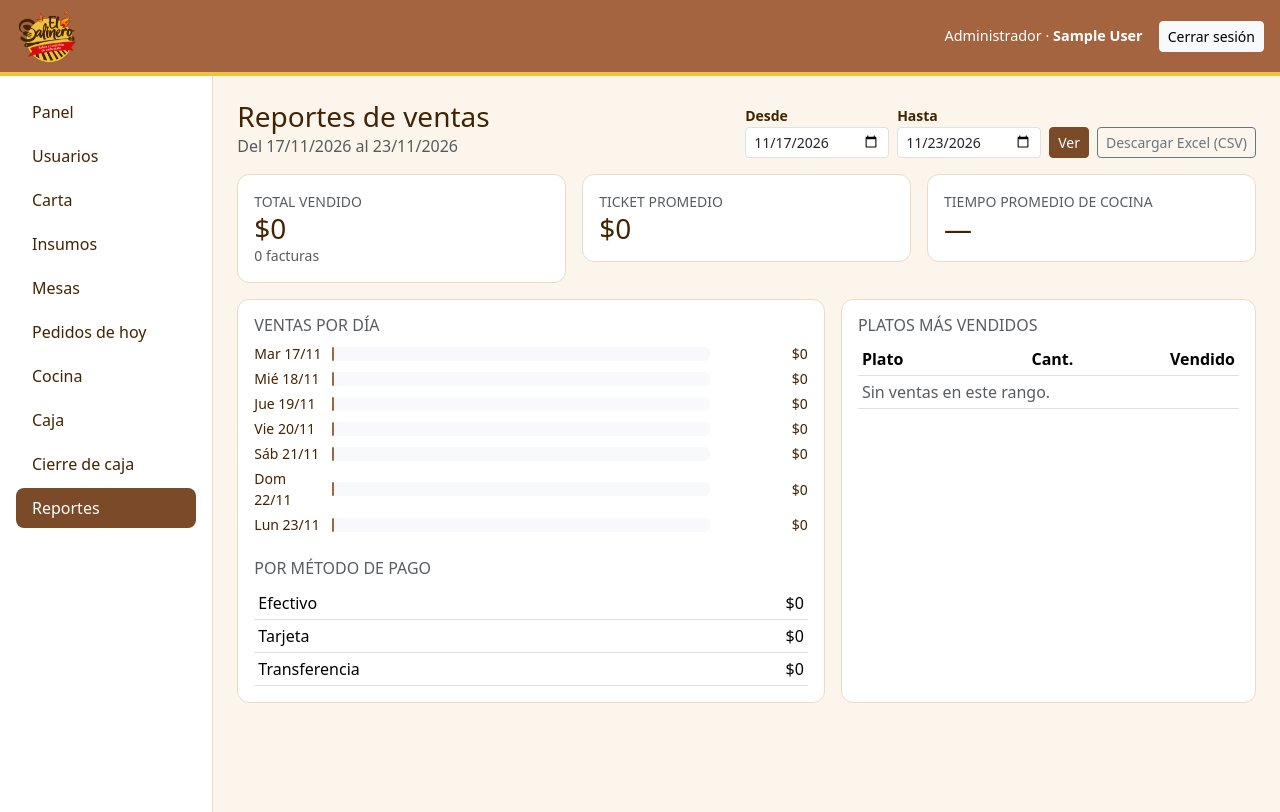
After one commit to camisua/Salinerito, a Django app: page /reportes/ in a window 1280 px wide. The commit adds this page. Run offline with Django 5.2, Linux system fonts and the light colour scheme; the visitor is signed in with stand-in values (Sample User, id 1); data that the repository does not hold is empty.

Commit message:
Panel del administrador y reportes de ventas

```diff
--- /dev/null
+++ b/apps/reportes/consultas.py
@@ -0,0 +1,91 @@
+"""Consultas para el panel y los reportes (RF-11).
+
+Ojo: no usamos filtros como fecha__date ni TruncDate, porque MySQL en
+Windows no tiene las tablas de zonas horarias. Filtramos por rangos de
+hora y agrupamos por día en Python.
+"""
+from collections import OrderedDict
+from datetime import datetime, time, timedelta
+from decimal import Decimal
+
+from django.db.models import DecimalField, ExpressionWrapper, F, Sum
+from django.utils import timezone
+
+from apps.caja.models import Factura, MetodoPago
+from apps.inventario.models import Insumo
+from apps.pedidos.models import DetallePedido, Mesa, Pedido
+
+
+def rango(desde, hasta):
+    """Convierte dos fechas (date) en un rango de horas de Colombia [desde 00:00, hasta+1 00:00)."""
+    zona = timezone.get_current_timezone()
+    inicio = timezone.make_aware(datetime.combine(desde, time.min), zona)
+    fin = timezone.make_aware(datetime.combine(hasta + timedelta(days=1), time.min), zona)
+    return inicio, fin
+
+
+def resumen_del_dia():
+    """Números del panel del administrador."""
+    hoy = timezone.localdate()
+    inicio, fin = rango(hoy, hoy)
+    facturas_hoy = Factura.objects.filter(fecha__gte=inicio, fecha__lt=fin)
+    return {
+        'ventas_hoy': facturas_hoy.aggregate(t=Sum('total'))['t'] or Decimal('0'),
+        'facturas_hoy': facturas_hoy.count(),
+        'pedidos_activos': Pedido.objects.filter(
+            estado__in=[Pedido.Estado.PENDIENTE, Pedido.Estado.EN_PREPARACION, Pedido.Estado.LISTO]).count(),
+        'mesas_ocupadas': Mesa.objects.filter(estado=Mesa.Estado.OCUPADA).count(),
+        'mesas_total': Mesa.objects.count(),
+        'alertas': list(Insumo.objects.filter(existencia__lte=F('cantidad_minima'))),
+        'ultimos_pedidos': Pedido.objects.select_related('mesa', 'mesero')
+            .prefetch_related('detalles').filter(fecha_creacion__gte=inicio, fecha_creacion__lt=fin)[:8],
+    }
+
+
+def ventas_por_dia(desde, hasta):
+    """Total vendido cada día del rango (incluye los días en cero)."""
+    inicio, fin = rango(desde, hasta)
+    dias = OrderedDict()
+    dia = desde
+    while dia <= hasta:
+        dias[dia] = Decimal('0')
+        dia += timedelta(days=1)
+    for factura in Factura.objects.filter(fecha__gte=inicio, fecha__lt=fin).only('fecha', 'total'):
+        dias[timezone.localtime(factura.fecha).date()] += factura.total
+    maximo = max(dias.values(), default=0) or 1
+    return [{'dia': d, 'total': t, 'porcentaje': int(t * 100 / maximo)} for d, t in dias.items()]
+
+
+def ventas_por_metodo(desde, hasta):
+    inicio, fin = rango(desde, hasta)
+    totales = dict(Factura.objects.filter(fecha__gte=inicio, fecha__lt=fin)
+                   .values_list('metodo_pago').annotate(t=Sum('total')))
+    return [{'metodo': texto, 'total': totales.get(valor, Decimal('0'))} for valor, texto in MetodoPago.choices]
+
+
+def platos_mas_vendidos(desde, hasta, limite=10):
+    """Platos cobrados en el rango, ordenados por cantidad."""
+    inicio, fin = rango(desde, hasta)
+    subtotal = ExpressionWrapper(F('cantidad') * F('precio_unitario'),
+                                 output_field=DecimalField(max_digits=12, decimal_places=2))
+    return list(
+        DetallePedido.objects.filter(pedido__factura__fecha__gte=inicio, pedido__factura__fecha__lt=fin)
+        .values('plato__nombre')
+        .annotate(cantidad_total=Sum('cantidad'), vendido=Sum(subtotal))
+        .order_by('-cantidad_total')[:limite]
+    )
+
+
+def tiempo_promedio_cocina(desde, hasta):
+    """Minutos promedio entre 'Empezar' y 'Listo' (RF-06)."""
+    inicio, fin = rango(desde, hasta)
+    pedidos = Pedido.objects.filter(hora_listo__gte=inicio, hora_listo__lt=fin,
+                                    hora_preparacion__isnull=False).only('hora_preparacion', 'hora_listo')
+    tiempos = [(p.hora_listo - p.hora_preparacion).total_seconds() / 60 for p in pedidos]
+    return round(sum(tiempos) / len(tiempos), 1) if tiempos else None
+
+
+def facturas(desde, hasta):
+    inicio, fin = rango(desde, hasta)
+    return Factura.objects.filter(fecha__gte=inicio, fecha__lt=fin) \
+        .select_related('pedido__mesa', 'cajero').order_by('fecha')
--- /dev/null
+++ b/apps/reportes/urls.py
@@ -0,0 +1,9 @@
+from django.urls import path
+
+from . import views
+
+urlpatterns = [
+    path('panel/', views.panel, name='panel'),
+    path('', views.reportes, name='reportes'),
+    path('csv/', views.exportar_csv, name='reportes_csv'),
+]
--- /dev/null
+++ b/apps/reportes/views.py
@@ -0,0 +1,66 @@
+import csv
+from datetime import date, timedelta
+
+from django.http import HttpResponse
+from django.shortcuts import render
+from django.utils import timezone
+
+from apps.usuarios.decorators import rol_requerido
+
+from . import consultas
+
+
+def _fechas(request):
+    """Lee ?desde=AAAA-MM-DD&hasta=AAAA-MM-DD. Por defecto: los últimos 7 días."""
+    hoy = timezone.localdate()
+    try:
+        hasta = date.fromisoformat(request.GET.get('hasta', ''))
+    except ValueError:
+        hasta = hoy
+    try:
+        desde = date.fromisoformat(request.GET.get('desde', ''))
+    except ValueError:
+        desde = hasta - timedelta(days=6)
+    if desde > hasta:
+        desde, hasta = hasta, desde
+    return desde, hasta
+
+
+@rol_requerido('ADMINISTRADOR')
+def panel(request):
+    """Panel del administrador: resumen del turno (HU-18, HU-21)."""
+    return render(request, 'reportes/panel.html', consultas.resumen_del_dia())
+
+
+@rol_requerido('ADMINISTRADOR')
+def reportes(request):
+    """Reportes de ventas por rango de fechas (HU-22, RF-11)."""
+    desde, hasta = _fechas(request)
+    por_dia = consultas.ventas_por_dia(desde, hasta)
+    return render(request, 'reportes/reportes.html', {
+        'desde': desde, 'hasta': hasta,
+        'por_dia': por_dia,
+        'total': sum(d['total'] for d in por_dia),
+        'por_metodo': consultas.ventas_por_metodo(desde, hasta),
+        'platos': consultas.platos_mas_vendidos(desde, hasta),
+        'tiempo_cocina': consultas.tiempo_promedio_cocina(desde, hasta),
+        'num_facturas': consultas.facturas(desde, hasta).count(),
+    })
+
+
+@rol_requerido('ADMINISTRADOR')
+def exportar_csv(request):
+    """Descarga las facturas del rango en un archivo CSV que abre Excel."""
+    desde, hasta = _fechas(request)
+    respuesta = HttpResponse(content_type='text/csv; charset=utf-8')
+    respuesta['Content-Disposition'] = f'attachment; filename="ventas_{desde}_{hasta}.csv"'
+    respuesta.write('﻿')  # para que Excel muestre bien las tildes
+    escritor = csv.writer(respuesta, delimiter=';')
+    escritor.writerow(['Factura', 'Fecha', 'Pedido', 'Destino', 'Método de pago', 'Cajero', 'Total'])
+    for f in consultas.facturas(desde, hasta):
+        escritor.writerow([
+            f.numero, timezone.localtime(f.fecha).strftime('%d/%m/%Y %H:%M'), f.pedido_id,
+            f.pedido.destino, f.get_metodo_pago_display(),
+            f.cajero.get_full_name() or f.cajero.username, int(f.total),
+        ])
+    return respuesta
--- a/apps/usuarios/context_processors.py
+++ b/apps/usuarios/context_processors.py
@@ -6,7 +6,7 @@ Así el menú se arma en un solo lugar y base.html lo muestra en cada página.
 
 MENU_POR_ROL = {
     'ADMINISTRADOR': [
-        ('Inicio', '/'),
+        ('Panel', '/reportes/panel/'),
         ('Usuarios', '/admin/usuarios/usuario/'),
         ('Carta', '/carta/'),
         ('Insumos', '/inventario/'),
@@ -15,7 +15,7 @@ MENU_POR_ROL = {
         ('Cocina', '/pedidos/cocina/'),
         ('Caja', '/caja/'),
         ('Cierre de caja', '/caja/cierre/'),
-        ('Reportes', '#'),
+        ('Reportes', '/reportes/'),
     ],
     'MESERO': [
         ('Inicio', '/'),
--- a/apps/usuarios/views.py
+++ b/apps/usuarios/views.py
@@ -1,8 +1,10 @@
 from django.contrib.auth.decorators import login_required
-from django.shortcuts import render
+from django.shortcuts import redirect, render
 
 
 @login_required
 def inicio(request):
-    """Página de bienvenida: muestra los módulos que puede usar el rol del empleado."""
+    """Página de inicio. El administrador va directo a su panel con el resumen del día."""
+    if request.user.rol == 'ADMINISTRADOR' or request.user.is_superuser:
+        return redirect('panel')
     return render(request, 'inicio.html')
--- a/config/settings.py
+++ b/config/settings.py
@@ -45,6 +45,7 @@ INSTALLED_APPS = [
     "apps.carta",
     "apps.pedidos",
     "apps.caja",
+    "apps.reportes",
     "apps.api",
 ]
 
--- a/config/urls.py
+++ b/config/urls.py
@@ -8,5 +8,6 @@ urlpatterns = [
     path('carta/', include('apps.carta.urls')),
     path('inventario/', include('apps.inventario.urls')),
     path('pedidos/', include('apps.pedidos.urls')),
+    path('reportes/', include('apps.reportes.urls')),
     path('', include('apps.usuarios.urls')),
 ]
--- a/static/css/salinerito.css
+++ b/static/css/salinerito.css
@@ -50,3 +50,6 @@ body { background: var(--sal-fondo); color: var(--sal-texto); }
   .barra, .menu-lateral, .no-imprimir, .alert { display: none !important; }
   .factura { border: 0; }
 }
+
+/* Barras del reporte de ventas por día */
+.barra-venta { background: var(--sal-cafe); height: 14px; min-width: 2px; }
--- /dev/null
+++ b/templates/reportes/reportes.html
@@ -0,0 +1,58 @@
+{% extends 'base.html' %}
+{% load humanize %}
+{% block titulo %}Reportes{% endblock %}
+
+{% block contenido %}
+<div class="d-flex flex-wrap justify-content-between align-items-end gap-2 mb-3">
+  <div>
+    <h1 class="h3 mb-0">Reportes de ventas</h1>
+    <p class="text-muted mb-0">Del {{ desde|date:"d/m/Y" }} al {{ hasta|date:"d/m/Y" }}</p>
+  </div>
+  <form class="d-flex flex-wrap gap-2 align-items-end" method="get">
+    <div><label class="form-label small fw-bold mb-0">Desde</label><input type="date" name="desde" value="{{ desde|date:'Y-m-d' }}" class="form-control form-control-sm"></div>
+    <div><label class="form-label small fw-bold mb-0">Hasta</label><input type="date" name="hasta" value="{{ hasta|date:'Y-m-d' }}" class="form-control form-control-sm"></div>
+    <button class="btn btn-sm btn-salinero">Ver</button>
+    <a class="btn btn-sm btn-outline-secondary" href="{% url 'reportes_csv' %}?desde={{ desde|date:'Y-m-d' }}&hasta={{ hasta|date:'Y-m-d' }}">Descargar Excel (CSV)</a>
+  </form>
+</div>
+
+<div class="row g-3 mb-3">
+  <div class="col-md-4"><div class="tarjeta p-3"><div class="small text-muted text-uppercase">Total vendido</div><div class="h3 mb-0">${{ total|floatformat:0|intcomma }}</div><div class="small text-muted">{{ num_facturas }} facturas</div></div></div>
+  <div class="col-md-4"><div class="tarjeta p-3"><div class="small text-muted text-uppercase">Ticket promedio</div><div class="h3 mb-0">{% if num_facturas %}${% widthratio total num_facturas 1 as prom %}{{ prom|intcomma }}{% else %}$0{% endif %}</div></div></div>
+  <div class="col-md-4"><div class="tarjeta p-3"><div class="small text-muted text-uppercase">Tiempo promedio de cocina</div><div class="h3 mb-0">{% if tiempo_cocina is not None %}{{ tiempo_cocina }} min{% else %}—{% endif %}</div></div></div>
+</div>
+
+<div class="row g-3">
+  <div class="col-lg-7">
+    <div class="tarjeta p-3 h-100">
+      <h2 class="h6 text-uppercase text-muted">Ventas por día</h2>
+      {% for d in por_dia %}
+        <div class="d-flex align-items-center gap-2 mb-1 small">
+          <span style="width:70px">{{ d.dia|date:"D d/m" }}</span>
+          <div class="flex-grow-1 bg-light rounded"><div class="barra-venta rounded" style="width: {{ d.porcentaje }}%"></div></div>
+          <span class="text-end" style="width:90px">${{ d.total|floatformat:0|intcomma }}</span>
+        </div>
+      {% endfor %}
+      <h2 class="h6 text-uppercase text-muted mt-4">Por método de pago</h2>
+      <table class="table table-sm mb-0">
+        {% for m in por_metodo %}<tr><td>{{ m.metodo }}</td><td class="text-end">${{ m.total|floatformat:0|intcomma }}</td></tr>{% endfor %}
+      </table>
+    </div>
+  </div>
+  <div class="col-lg-5">
+    <div class="tarjeta p-3 h-100">
+      <h2 class="h6 text-uppercase text-muted">Platos más vendidos</h2>
+      <table class="table table-sm mb-0">
+        <thead><tr><th>Plato</th><th class="text-end">Cant.</th><th class="text-end">Vendido</th></tr></thead>
+        <tbody>
+        {% for p in platos %}
+          <tr><td>{{ p.plato__nombre }}</td><td class="text-end">{{ p.cantidad_total }}</td><td class="text-end">${{ p.vendido|floatformat:0|intcomma }}</td></tr>
+        {% empty %}
+          <tr><td colspan="3" class="text-muted">Sin ventas en este rango.</td></tr>
+        {% endfor %}
+        </tbody>
+      </table>
+    </div>
+  </div>
+</div>
+{% endblock %}
```
Also changed, not shown: apps/reportes/apps.py (added, +7 -0 lines), templates/reportes/panel.html (added, +39 -0 lines), apps/reportes/__init__.py (added).
